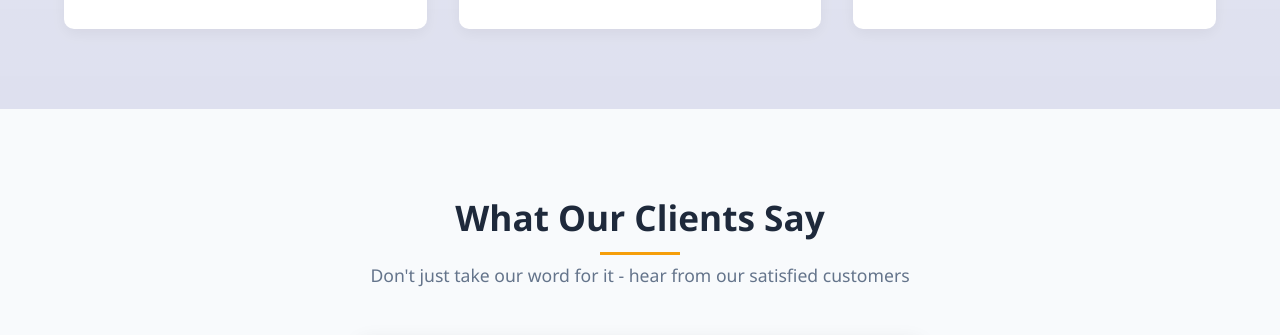
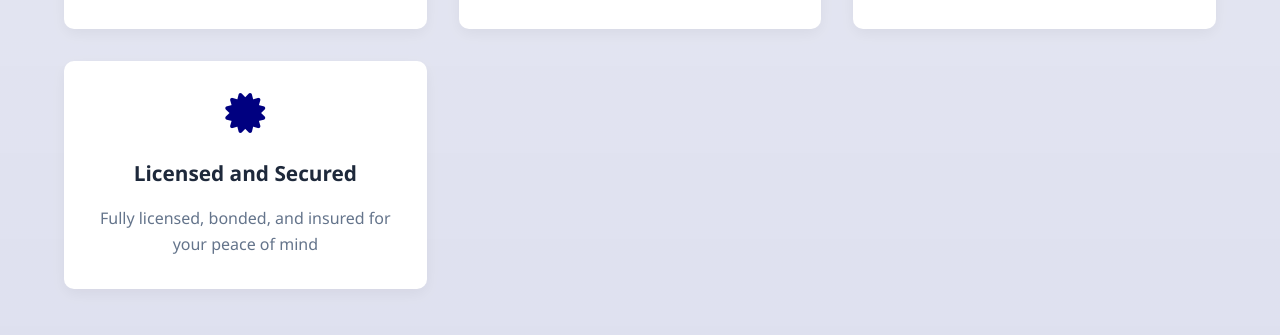
Before and after one commit to nicnonnious/kamole, a plain HTML site: page templates/index.html in a window 1280 px wide. Shown: the part 4320-4655 px from the top of the page. Drawn offline with nearby package versions, Linux system fonts and the light colour scheme.

Commit message:
Added Licenced and Secure card

```diff
--- a/templates/index.html
+++ b/templates/index.html
@@ -253,6 +253,11 @@
                     <i class="fas fa-tags"></i>
                     <h3>Reasonable Prices</h3>
                     <p>Competitive pricing without compromising on quality</p>
+                </div>
+                <div class="feature-card">
+                    <i class="fas fa-certificate"></i>
+                    <h3>Licensed and Secured</h3>
+                    <p>Fully licensed, bonded, and insured for your peace of mind</p>
                 </div>
             </div>
         </div>
```
